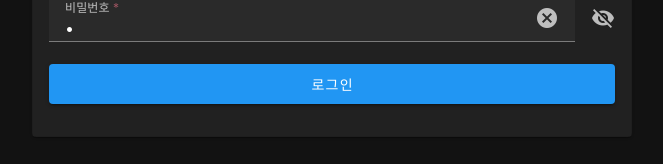
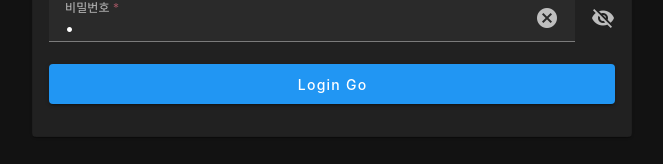
Before and after one commit to bestheroz/Demo__Vuejs, a Vue app: page /login in a window 1280 px wide. Shown: the part 431-595 px from the top of the page, without its empty margins (368-1031 px from the left). Built offline with nearby package versions, Linux system fonts and the light colour scheme; a web font is replaced by a local one.

Commit message:
Update login button text to "Login Go"

```diff
--- a/src/views/login/LoginPage.vue
+++ b/src/views/login/LoginPage.vue
@@ -61,7 +61,7 @@
           class="mb-4"
           :aria-label="loading ? '로그인 처리 중...' : '로그인'"
         >
-          {{ loading ? "처리중..." : "로그인" }}
+          {{ loading ? "처리중..." : "Login Go" }}
         </v-btn>
       </v-form>
     </v-card-text>
```
